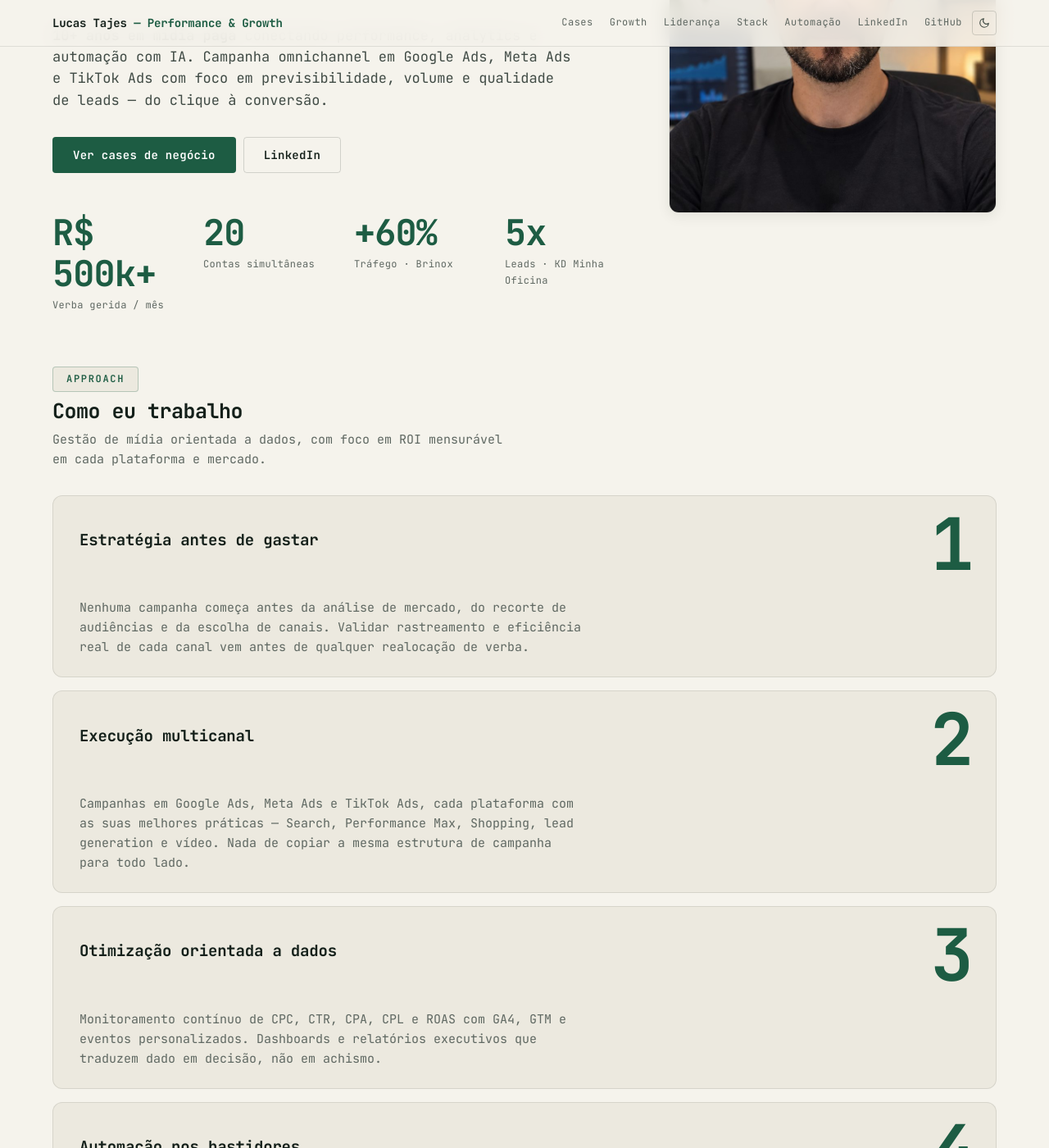
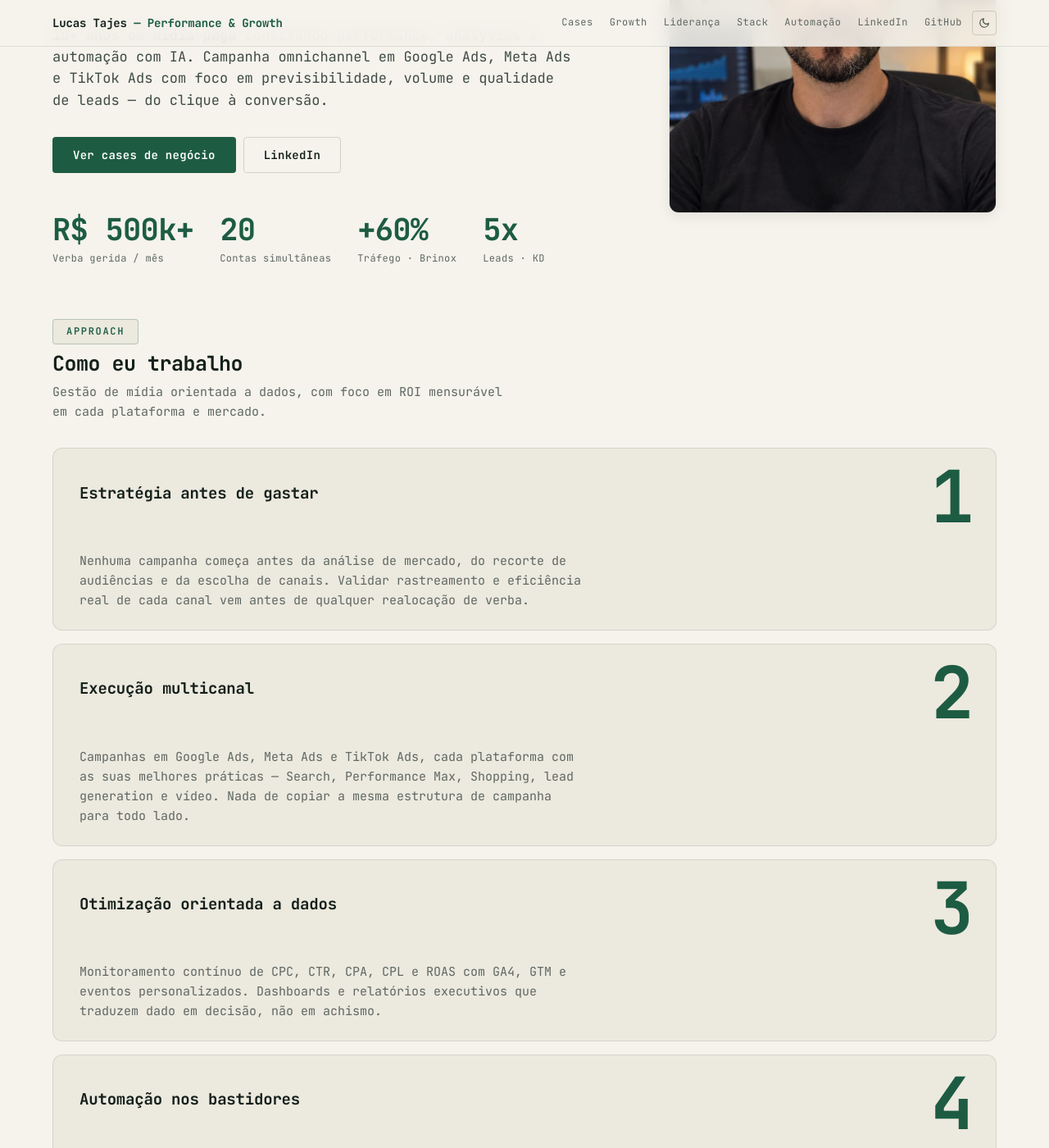
Before and after one commit to lucasmtajes-lgtm/Portfolio, a Jekyll site: the page built from index.md, in a window 1280 px wide and 1400 px high, scrolled down 245 px. Shown: the whole window at 82% size. Built offline with Jekyll 4.4.1, drawn with Linux system fonts in a browser that asks for light colours.

Commit message:
fix: keep hero stat values on a single line

```diff
--- a/assets/css/main.css
+++ b/assets/css/main.css
@@ -177,10 +177,10 @@ img { max-width: 100%; display: block; }
 .hero-grid .cta-group { margin-top: var(--space-xl); }
 
 /* ---------- Hero stats (horizontal row) ---------- */
-.hero-stats { display: grid; grid-template-columns: repeat(auto-fit, minmax(130px, 1fr)); gap: var(--space-xl); margin-top: var(--space-2xl); }
+.hero-stats { display: flex; flex-wrap: wrap; gap: var(--space-lg) var(--space-xl); margin-top: var(--space-2xl); }
 .hero-stats .stat { border-top: none; padding-top: 0; }
-.hero-stats .stat-value { font-size: clamp(28px, 3.4vw, var(--fs-display)); }
-.hero-stats .stat-label { margin-top: var(--space-xs); }
+.hero-stats .stat-value { font-size: clamp(26px, 2.9vw, 40px); white-space: nowrap; }
+.hero-stats .stat-label { margin-top: var(--space-xs); white-space: nowrap; }
 
 /* ---------- Stats ---------- */
 .stat-row { display: grid; gap: var(--space-md); }
--- a/index.md
+++ b/index.md
@@ -35,7 +35,7 @@ sidebar: false
       </div>
       <div class="stat">
         <div class="stat-value">5x</div>
-        <div class="stat-label">Leads · KD Minha Oficina</div>
+        <div class="stat-label">Leads · KD</div>
       </div>
     </div>
   </div>
```
